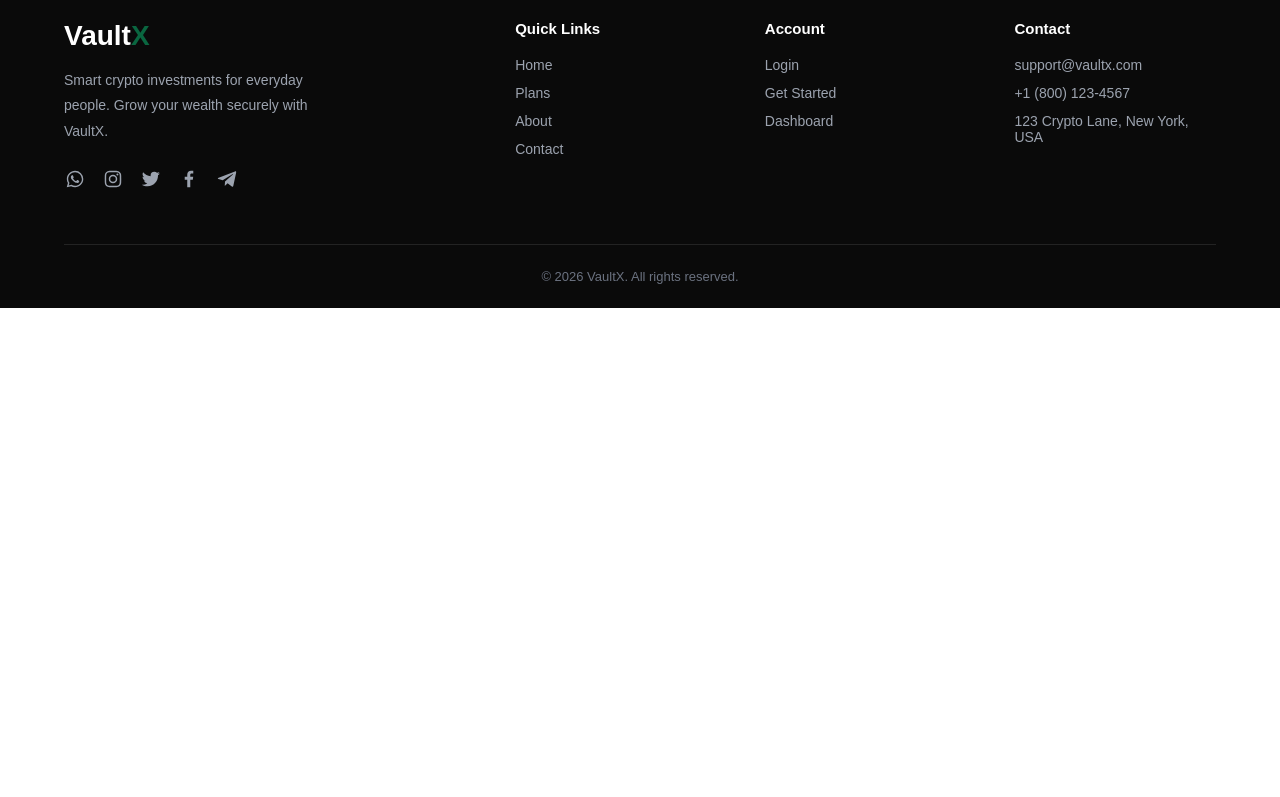
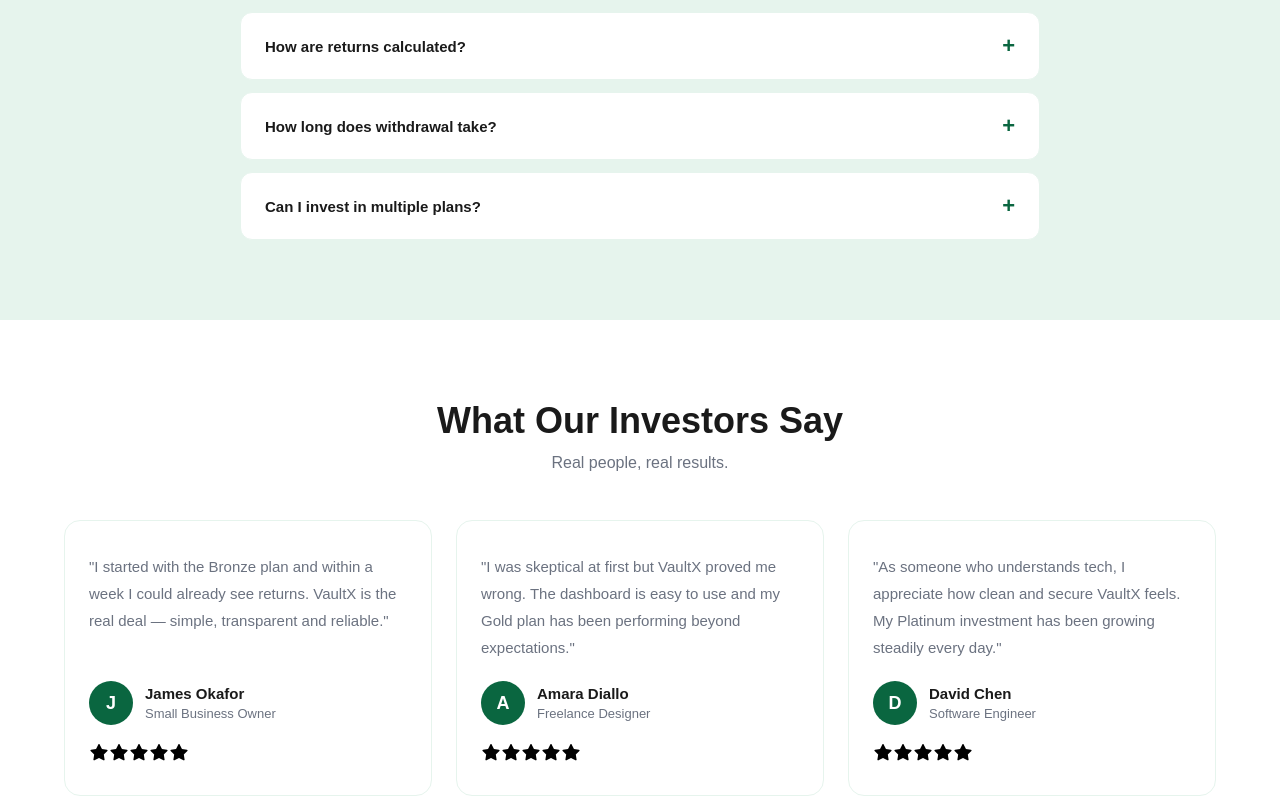
Before and after one commit to eniolaadebanjo60-afk/Investment-Website, a React (Vite) app in the folder Cryptoshark/: page / in a window 1280 px wide. Shown: the part 2045-2842 px from the top of the page. Before the commit the page ends 2353 px from the top, so only its background shows below. Built offline with nearby package versions, Linux system fonts and the light colour scheme; a web font is replaced by a local one.

Commit message:
fix: added toasts , rather than alerts, added testimonials page and faqs page

```diff
--- /dev/null
+++ b/Cryptoshark/src/components/Toast.css
@@ -0,0 +1,72 @@
+.toast {
+  position: fixed;
+  bottom: 32px;
+  right: 32px;
+  display: flex;
+  align-items: center;
+  justify-content: space-between;
+  gap: 16px;
+  padding: 16px 20px;
+  border-radius: 12px;
+  font-size: 14px;
+  font-weight: 600;
+  z-index: 9999;
+  min-width: 280px;
+  max-width: 380px;
+  box-shadow: 0 8px 24px rgba(0, 0, 0, 0.12);
+  animation: slideIn 0.3s ease forwards;
+}
+
+.toast-success {
+  background-color: #dcfce7;
+  color: #16a34a;
+  border-left: 4px solid #16a34a;
+}
+
+.toast-error {
+  background-color: #fee2e2;
+  color: #dc2626;
+  border-left: 4px solid #dc2626;
+}
+
+.toast-info {
+  background-color: #e0f2fe;
+  color: #0369a1;
+  border-left: 4px solid #0369a1;
+}
+
+.toast button {
+  background: none;
+  border: none;
+  font-size: 14px;
+  cursor: pointer;
+  color: inherit;
+  opacity: 0.7;
+  padding: 0;
+  font-weight: 700;
+}
+
+.toast button:hover {
+  opacity: 1;
+}
+
+@keyframes slideIn {
+  from {
+    opacity: 0;
+    transform: translateX(40px);
+  }
+  to {
+    opacity: 1;
+    transform: translateX(0);
+  }
+}
+
+@media (max-width: 480px) {
+  .toast {
+    bottom: 16px;
+    right: 16px;
+    left: 16px;
+    min-width: unset;
+    max-width: unset;
+  }
+}
--- /dev/null
+++ b/Cryptoshark/src/components/Toast.jsx
@@ -0,0 +1,18 @@
+import { useEffect } from 'react'
+import './Toast.css'
+
+const Toast = ({ message, type, onClose }) => {
+  useEffect(() => {
+    const timer = setTimeout(onClose, 3000)
+    return () => clearTimeout(timer)
+  }, [])
+
+  return (
+    <div className={`toast toast-${type}`}>
+      <span>{message}</span>
+      <button onClick={onClose}>✕</button>
+    </div>
+  )
+}
+
+export default Toast
--- /dev/null
+++ b/Cryptoshark/src/hooks/useToast.js
@@ -0,0 +1,15 @@
+import { useState } from 'react'
+
+const useToast = () => {
+  const [toast, setToast] = useState(null)
+
+  const showToast = (message, type = 'success') => {
+    setToast({ message, type })
+  }
+
+  const hideToast = () => setToast(null)
+
+  return { toast, showToast, hideToast }
+}
+
+export default useToast
--- a/Cryptoshark/src/pages/Contact.jsx
+++ b/Cryptoshark/src/pages/Contact.jsx
@@ -4,15 +4,17 @@
 import { FontAwesomeIcon } from '@fortawesome/react-fontawesome'
 import { BiLogoWhatsapp, BiLogoFacebook, BiLogoInstagram, BiLogoTwitter, BiLogoTelegram } from 'react-icons/bi'
 import useScrollAnimation from '../hooks/useScrollAnimation'
+import Toast from '../components/Toast'
+import useToast from '../hooks/useToast'
 
 const Contact = () => {
   const [form, setForm] = useState({ name: '', email: '', subject: '', message: '' })
-  const [submitted, setSubmitted] = useState(false)
 
   const [heroRef, heroVisible] = useScrollAnimation()
   const [infoRef, infoVisible] = useScrollAnimation()
   const [formRef, formVisible] = useScrollAnimation()
   const [socialRef, socialVisible] = useScrollAnimation()
+  const { toast, showToast, hideToast } = useToast()
 
   const handleChange = (e) => {
     setForm({ ...form, [e.target.name]: e.target.value })
@@ -23,7 +25,7 @@
     const contacts = JSON.parse(localStorage.getItem('vaultx_contacts') || '[]')
     contacts.push({ ...form, date: new Date().toISOString() })
     localStorage.setItem('vaultx_contacts', JSON.stringify(contacts))
-    setSubmitted(true)
+    showToast('Message sent! We will get back to you within 24 hours.', 'success')
     setForm({ name: '', email: '', subject: '', message: '' })
   }
 
@@ -112,8 +114,11 @@
         </div>
       </div>
 
+      {toast && <Toast message={toast.message} type={toast.type} onClose={hideToast} />}
     </div>
   )
 }
 
+
+
 export default Contact
--- a/Cryptoshark/src/pages/Home.css
+++ b/Cryptoshark/src/pages/Home.css
@@ -147,7 +147,6 @@
   text-align: center;
 }
 
-/* How It Works */
 .how-it-works {
   padding: 80px 5%;
   background-color: var(--color-primary-light);
@@ -208,7 +207,6 @@
   opacity: 0.3;
 }
 
-/* CTA Banner */
 .cta-banner {
   padding: 80px 5%;
   background-color: var(--color-primary);
@@ -237,12 +235,178 @@
 .cta-banner .btn-primary:hover {
   background-color: var(--color-primary-light);
 }
+/* Testimonials */
+.testimonials {
+  padding: 80px 5%;
+  text-align: center;
+}
+
+.testimonials h2 {
+  font-size: 36px;
+  font-weight: 800;
+}
+
+.testimonials-grid {
+  display: grid;
+  grid-template-columns: repeat(3, 1fr);
+  gap: 24px;
+  margin-top: 48px;
+}
+
+.testimonial-card {
+  background-color: var(--color-white);
+  border: 1px solid var(--color-primary-light);
+  border-radius: 16px;
+  padding: 32px 24px;
+  text-align: left;
+  display: flex;
+  flex-direction: column;
+  gap: 20px;
+  transition: box-shadow 0.3s;
+}
+
+.testimonial-card:hover {
+  box-shadow: 0 8px 24px rgba(10, 102, 64, 0.1);
+}
+
+.testimonial-text {
+  color: var(--color-gray);
+  font-size: 15px;
+  line-height: 1.8;
+  flex: 1;
+}
+
+.testimonial-author {
+  display: flex;
+  align-items: center;
+  gap: 12px;
+}
+
+.testimonial-avatar {
+  width: 44px;
+  height: 44px;
+  background-color: var(--color-primary);
+  color: var(--color-white);
+  border-radius: 50%;
+  display: flex;
+  align-items: center;
+  justify-content: center;
+  font-size: 18px;
+  font-weight: 800;
+  flex-shrink: 0;
+}
+
+.testimonial-author h4 {
+  font-size: 15px;
+  font-weight: 700;
+  margin-bottom: 2px;
+}
+
+.testimonial-author span {
+  font-size: 13px;
+  color: var(--color-gray);
+}
+
+.testimonial-stars svg {
+  color: #000;
+}
+/* FAQ */
+.faq {
+  padding: 80px 5%;
+  background-color: var(--color-primary-light);
+  text-align: center;
+}
+
+.faq h2 {
+  font-size: 36px;
+  font-weight: 800;
+}
+
+.faq-list {
+  margin-top: 48px;
+  display: flex;
+  flex-direction: column;
+  gap: 12px;
+  max-width: 800px;
+  margin-inline: auto;
+  margin-top: 48px;
+}
+
+.faq-item {
+  background-color: var(--color-white);
+  border-radius: 12px;
+  overflow: hidden;
+  border: 1px solid var(--color-primary-light);
+}
+
+.faq-question {
+  display: flex;
+  justify-content: space-between;
+  align-items: center;
+  padding: 20px 24px;
+  cursor: pointer;
+  transition: background-color 0.3s;
+}
+
+.faq-question:hover {
+  background-color: var(--color-primary-light);
+}
+
+.faq-question h4 {
+  font-size: 15px;
+  font-weight: 700;
+  text-align: left;
+  color: var(--color-text);
+}
+
+.faq-question span {
+  font-size: 22px;
+  font-weight: 700;
+  color: var(--color-primary);
+  flex-shrink: 0;
+  margin-left: 16px;
+}
+
+.faq-answer {
+  padding: 0 24px 20px;
+  text-align: left;
+}
+
+.faq-answer p {
+  color: var(--color-gray);
+  font-size: 14px;
+  line-height: 1.8;
+}
 
 @media (max-width: 768px) {
   .hero {
     padding: 60px 5%;
     min-height: 60vh;
     gap: 32px;
+  }
+  .faq {
+    padding: 60px 5%;
+  }
+
+  .faq h2 {
+    font-size: 28px;
+  }
+
+  .faq-question h4 {
+    font-size: 14px;
+  }
+  testimonials {
+    padding: 60px 5%;
+  }
+
+  .testimonials h2 {
+    font-size: 28px;
+  }
+
+  .testimonials-grid {
+    grid-template-columns: 1fr;
+    gap: 16px;
+    margin-top: 32px;
   }
 
   .hero-text {
--- a/Cryptoshark/src/pages/Home.jsx
+++ b/Cryptoshark/src/pages/Home.jsx
@@ -4,6 +4,50 @@
 import { faBolt } from '@fortawesome/free-solid-svg-icons'
 import useScrollAnimation from '../hooks/useScrollAnimation'
 import useCountUp from '../hooks/useCountUp'
+import { faStar } from '@fortawesome/free-solid-svg-icons'
+import { useState } from 'react'
+
+const faqs = [
+  {
+    question: 'How do I get started with VaultX?',
+    answer: 'Simply create a free account, fund your balance and choose an investment plan that suits your goals. The whole process takes less than 5 minutes.',
+  },
+  {
+    question: 'Is my money safe with VaultX?',
+    answer: 'Yes. We use bank-grade encryption and multi-factor authentication to protect your assets. Our platform is monitored 24/7 by our security team.',
+  },
+  {
+    question: 'How are returns calculated?',
+    answer: 'Returns are calculated daily based on your chosen plan percentage. For example the Bronze plan earns 2% daily on your invested amount for 7 days.',
+  },
+  {
+    question: 'How long does withdrawal take?',
+    answer: 'Withdrawal requests are processed within 24 hours. Once approved the funds are sent directly to your registered wallet or bank account.',
+  },
+  {
+    question: 'Can I invest in multiple plans?',
+    answer: 'Yes! You can invest in as many plans as you want simultaneously as long as you have sufficient balance for each plan.',
+  },
+]
+
+
+const testimonials = [
+  {
+    name: 'James Okafor',
+    role: 'Small Business Owner',
+    text: 'I started with the Bronze plan and within a week I could already see returns. VaultX is the real deal — simple, transparent and reliable.',
+  },
+  {
+    name: 'Amara Diallo',
+    role: 'Freelance Designer',
+    text: 'I was skeptical at first but VaultX proved me wrong. The dashboard is easy to use and my Gold plan has been performing beyond expectations.',
+  },
+  {
+    name: 'David Chen',
+    role: 'Software Engineer',
+    text: 'As someone who understands tech, I appreciate how clean and secure VaultX feels. My Platinum investment has been growing steadily every day.',
+  },
+]
 
 const Home = () => {
   const [heroRef, heroVisible] = useScrollAnimation()
@@ -11,6 +55,9 @@
   const [stepsRef, stepsVisible] = useScrollAnimation()
   const [ctaRef, ctaVisible] = useScrollAnimation()
   const [statsRef, statsVisible] = useScrollAnimation()
+  const [testimonialsRef, testimonialsVisible] = useScrollAnimation()
+  const [openFaq, setOpenFaq] = useState(null)
+  const [faqRef, faqVisible] = useScrollAnimation()
 
   const assets = useCountUp(120, statsVisible)
   const investors = useCountUp(15000, statsVisible)
@@ -91,6 +138,53 @@
         </div>
       </section>
 
+      <section className="faq">
+        <h2>Frequently Asked Questions</h2>
+        <p className="section-sub">Everything you need to know about VaultX.</p>
+        <div ref={faqRef} className="faq-list">
+          {faqs.map((faq, i) => (
+            <div
+              key={i}
+              className={`faq-item fade-up delay-${i + 1} ${faqVisible ? 'visible' : ''}`}
+            >
+              <div className="faq-question" onClick={() => setOpenFaq(openFaq === i ? null : i)}>
+                <h4>{faq.question}</h4>
+                <span>{openFaq === i ? '−' : '+'}</span>
+              </div>
+              {openFaq === i && (
+                <div className="faq-answer">
+                  <p>{faq.answer}</p>
+                </div>
+              )}
+            </div>
+          ))}
+        </div>
+      </section>
+
+
+      <section className="testimonials">
+        <h2>What Our Investors Say</h2>
+        <p className="section-sub">Real people, real results.</p>
+        <div ref={testimonialsRef} className="testimonials-grid">
+          {testimonials.map((t, i) => (
+            <div key={i} className={`testimonial-card fade-up delay-${i + 1} ${testimonialsVisible ? 'visible' : ''}`}>
+              <p className="testimonial-text">"{t.text}"</p>
+              <div className="testimonial-author">
+                <div className="testimonial-avatar">{t.name.charAt(0)}</div>
+                <div>
+                  <h4>{t.name}</h4>
+                  <span>{t.role}</span>
+                </div>
+              </div>
+              <div className="testimonial-stars">
+                {Array.from({length: 5}). map((_, i) =>
+                <FontAwesomeIcon icon={faStar} key={1}/>)}
+              </div>
+            </div>
+          ))}
+        </div>
+      </section>
+
       <section className="cta-banner">
         <div ref={ctaRef} className={`fade-up ${ctaVisible ? 'visible' : ''}`}>
           <h2>Ready to Start Investing?</h2>
```
Also changed, not shown: Cryptoshark/src/pages/Dashboard.jsx (+9 -14 lines).
